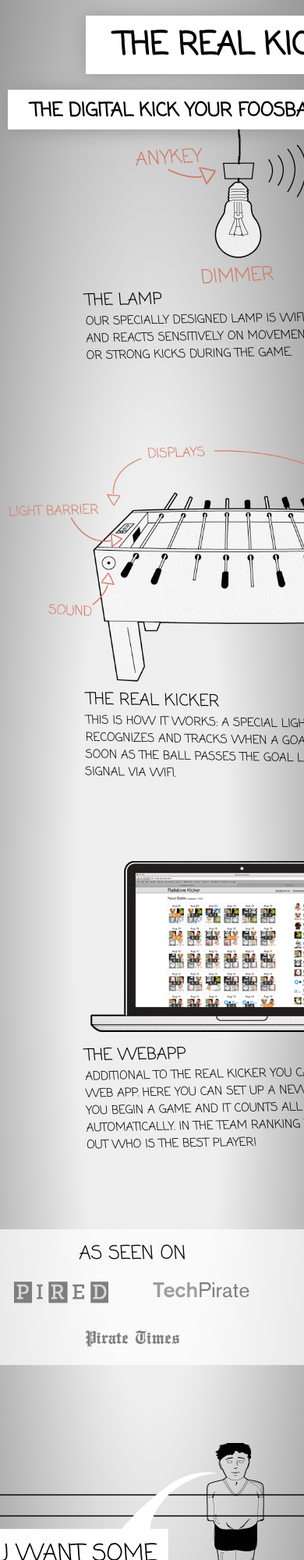
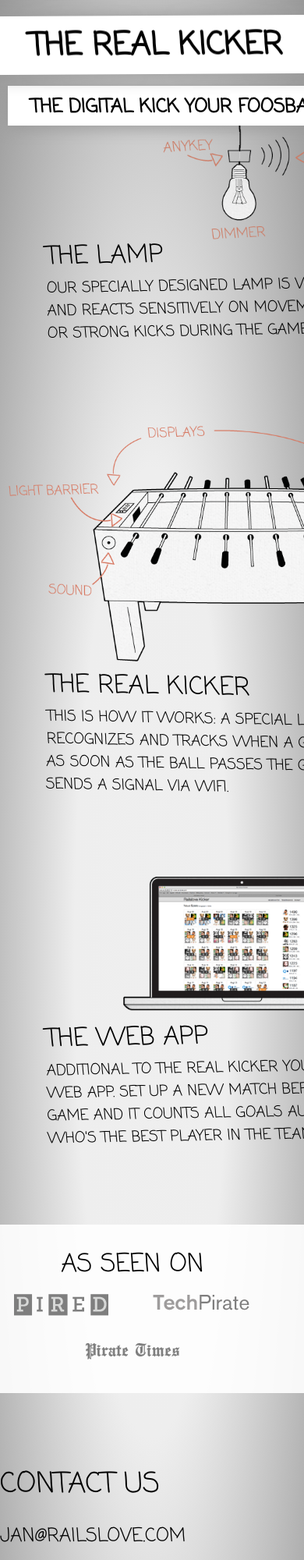
Before and after one commit to therealkicker/therealkicker.github.io, a plain HTML site: page index.html in a window 390 px wide. Shown: the top 2000 px of the page at 78% size. Drawn offline with nearby package versions, Linux system fonts and the light colour scheme.

Commit message:
text changes, mobile optimizations

```diff
--- a/index.html
+++ b/index.html
@@ -20,7 +20,7 @@
         <div class="feature lamp">
           <div class="explanation">
             <h3>The Lamp</h3>
-            <p>Our specially designed lamp is WiFi controlled and reacts sensitively on movements like goals or strong kicks during the   game.</p>
+            <p>Our specially designed lamp is WiFi-controlled and reacts sensitively on movements like goals or strong kicks during the   game.</p>
           </div>
         </div>
 
@@ -33,8 +33,8 @@
 
         <div class="feature app">
           <div class="explanation">
-            <h3>The Webapp</h3>
-            <p>Additional to the Real Kicker you can use the web app. Here you can set up a new match before you begin a game and it counts all goals automatically. In the team ranking you can find out who is the best player!</p>
+            <h3>The Web App</h3>
+            <p>Additional to the Real Kicker you can use the web app. Set up a new match before you begin a game and it counts all goals automatically. See who's the best player in the team ranking!</p>
           </div>
         </div>
       </div>
@@ -47,13 +47,18 @@
       <img src="pirate_times.png">
     </div>
 
+    <div id="contact">
+      <h2>Contact us</h2>
+      <p>
+        <a href="mailto:jan@railslove.com">jan@railslove.com</a>
+      </p>
+      <p>The Real Kicker is a joint project by
+        <a href="http://railslove.com"><img src="railslove.png" alt="Railslove" width="120"/></a>
+    and <a href="http://anykey0x.de"><img src="anykey.png" alt="Anykey0x.de" width="150" /></a>.</p>
+    </div>
+
     <div class="wantsomegetsome">
-      <img class="right" src="wantsomegetsome.png" alt="Want some get some"/></a>
-    </div>
-    <div id="contact">
-      <h2>Contact us:</h2>
-      <p>jan@railslove.com</p>
-      <p>The Real Kicker is a joint project by <a href="http://railslove.com"><img src="railslove.png" alt="Railslove" /></a> and <a href="http://anykey0x.de"><img src="anykey.png" alt="Anykey0x.de" /></a>.</p>
+      <img src="wantsomegetsome.png" alt="Want some get some"/></a>
     </div>
 
 	</body>
--- a/style.css
+++ b/style.css
@@ -29,13 +29,13 @@ body {
 }
 
 .explanation h3 {
-	font-size: 21px;
+	font-size: 2em;
 	font-weight: normal;
 	margin:0px;
 }
 
 .explanation p {
-	font-size: 15px;
+	font-size: 1.2em;
 	margin:0px;
 	margin-bottom:20px;
 }
@@ -62,12 +62,23 @@ body {
 }
 
 #content > h1 {
-	width: 390px;
-	font-size: 2.5em
+	width: 440px;
+	font-size: 2.5em;
+	z-index: 10;
+	position: fixed;
+	top: 0px;
+	left: 50%;
+	margin-left: -220px;
+	-moz-transform: rotate(-0.3deg);
+	-ms-transform: rotate(-0.3deg);
+	-o-transform: rotate(-0.3deg);
+	-webkit-transform: rotate(-0.3deg);
+	transform: rotate(-0.3deg);
 }
 
 #content > h2 {
 	width: 590px;
+	margin-top: 110px;
 }
 
 #asseenon {
@@ -75,15 +86,16 @@ body {
 	margin: 0 auto;
 	color: #000;
 	text-align: center;
-	background: rgba(255,255,255,0.7);
+	background: rgba(255,255,255,0.9);
 	line-height: 50px;
 	margin-bottom: 100px;
+	padding: 20px 0;
 }
 
 #asseenon span,
 #asseenon img {
 	padding-top: 7px;
-	font-size: 1.5em;
+	font-size: 2em;
 	display: inline-block;
 	margin-right: 50px;
 	line-height: 50px;
@@ -95,12 +107,13 @@ body {
 }
 
 .feature .explanation {
-	width: 400px;
+	width: 500px;
 }
 
 .feature.lamp {
 	background: url(lamp.png) no-repeat top center;
-	padding-top: 190px;
+	padding-top: 140px;
+	background-size: 50%;
 }
 
 .feature.kicker {
@@ -111,12 +124,12 @@ body {
 
 .feature.app {
 	background: url(app.png) no-repeat top center;
-	padding-top: 220px;
+	background-size: 50%;
+	padding-top: 180px;
 }
 
 .feature.lamp .explanation,
 .feature.app .explanation {
-	margin-top: 10px;
 	-moz-transform: rotate(-1deg);
 	-ms-transform: rotate(-1deg);
 	-o-transform: rotate(-1deg);
@@ -138,12 +151,27 @@ body {
 	margin: 20px auto;
 	height: 100px;
 	width: 100%;
+	margin-bottom: 200px;
+	text-align: center;
 }
 
 #contact {
 	width: 400px;
-	padding: 10px;
 	margin: 0 auto;
-	margin-top: 130px;
-	padding-bottom: 100px;
+	padding-bottom: 0px;
+	line-height: 1.5em;
+	font-size: 1.5em;
 }
+
+#contact h2 {
+	font-weight: normal;
+}
+
+#contact img {
+	vertical-align: middle;
+}
+
+#contact a {
+	text-decoration: none;
+	color: black;
+}
```
